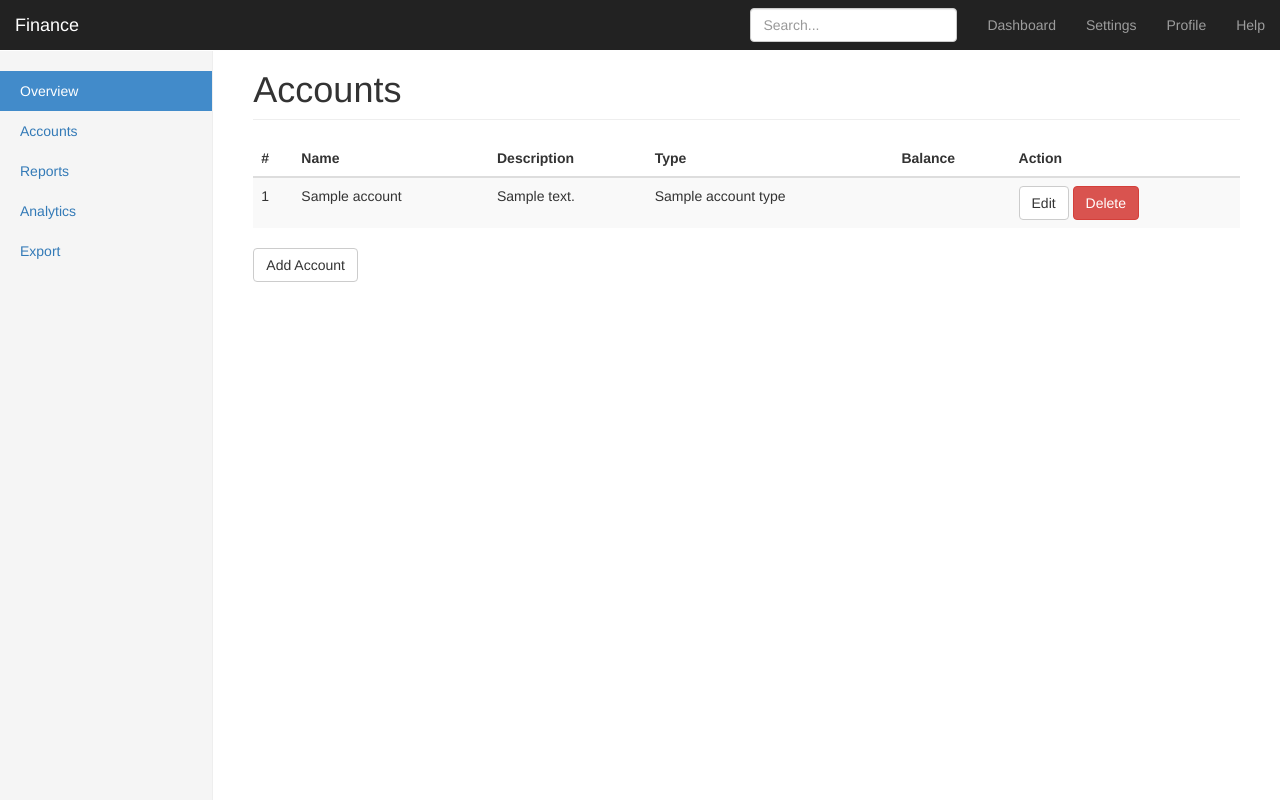
After one commit to reinbach/finance-django, a Django app: template finance/templates/accounts/account_list.html in a window 1280 px wide. The commit adds this page. Run offline with Django 3.2, Linux system fonts and the light colour scheme; the template is opened without the code that fills it: most values are stand-ins (such as "Sample title", 1, 10 or a date in 2020); some libraries are stand-ins or nearby versions.

Commit message:
added management of accounts

```diff
--- /dev/null
+++ b/finance/templates/accounts/account_list.html
@@ -0,0 +1,60 @@
+{% extends "base.html" %}
+
+{% block page-content %}
+  <h1 class="page-header">Accounts</h1>
+
+  <div class="table-responsive">
+    <table class="table table-striped">
+      <thead>
+        <tr>
+          <th>#</th>
+          <th>Name</th>
+          <th>Description</th>
+          <th>Type</th>
+          <th>Balance</th>
+          <th>Action</th>
+        </tr>
+      </thead>
+      <tbody>
+        {% for account in object_list %}
+          <tr>
+            <td>{{ forloop.counter }}</td>
+            <td>{{ account.name }}</td>
+            <td>{{ account.description }}</td>
+            <td>{{ account.account_type.name }}</td>
+            <td></td>
+            <td>
+              <a href="{% url 'accounts.account.edit' account.pk %}" class="btn btn-default">Edit</a>
+              <button type="button" class="btn btn-danger" data-toggle="modal" data-target="#accountModalDelete{{ account.pk }}">Delete</button>
+              <div class="modal fade" id="accountModalDelete{{ account.pk }}" tabindex="-1" role="dialog" aria-labelledby="#accountModalDelete{{ account.pk }}" aria-hidden="true">
+                <div class="modal-dialog">
+                  <div class="modal-content">
+                    <div class="modal-header">
+                      <button type="button" class="close" data-dismiss="modal"><span aria-hidden="true">&times;</span><span class="sr-only">Close</span></button>
+                      <h4 class="modal-title">Delete "{{ account.name }}" Account</h4>
+                    </div>
+                    <div class="modal-body">
+                      <p>Are you sure you want to delete this account?</p>
+                    </div>
+                    <div class="modal-footer">
+                      <form method="post" action="{% url 'accounts.account.delete' account.pk %}">
+                        {% csrf_token %}
+                        <button type="button" class="btn btn-default" data-dismiss="modal">Close</button>
+                        <button type="submit" class="btn btn-danger">Delete Account Type</button>
+                      </form>
+                    </div>
+                  </div>
+                </div>
+              </div>
+            </td>
+          </tr>
+        {% endfor %}
+      </tbody>
+    </table>
+    <p>
+      <a href="{% url 'accounts.account.add' %}" class="btn btn-default">
+        Add Account
+      </a>
+    </p>
+  </div>
+{% endblock page-content %}
--- a/finance/templates/base.html
+++ b/finance/templates/base.html
@@ -57,8 +57,12 @@
           <div class="col-sm-3 col-md-2 sidebar">
             <ul class="nav nav-sidebar">
               {% block page-menu %}
-                <li class="active"><a href="#">Overview <span class="sr-only">(current)</span></a></li>
-                <li><a href="#">Accounts</a></li>
+                <li{% if not page %} class="active"{% endif %}>
+                  <a href="{% url 'accounts.dashboard' %}">Overview</a>
+                </li>
+                <li{% if page == "accounts" %} class="active"{% endif %}>
+                  <a href="{% url 'accounts.account.list' %}">Accounts</a>
+                </li>
                 <li><a href="#">Reports</a></li>
                 <li><a href="#">Analytics</a></li>
                 <li><a href="#">Export</a></li>
```
Also changed, not shown: finance/accounts/urls.py (+11 -1 lines), finance/accounts/views.py (+60 -2 lines), finance/templates/accounts/account_form.html (added, +18 -0 lines).
